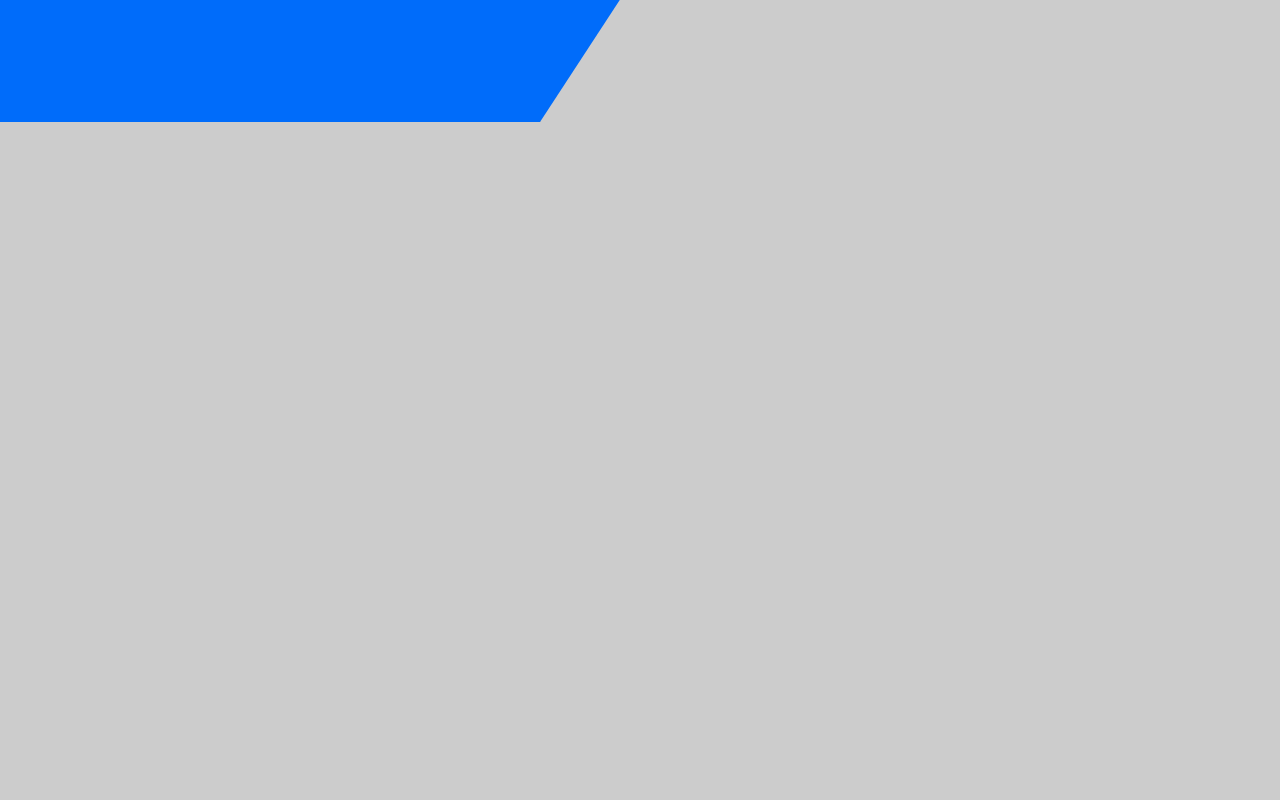
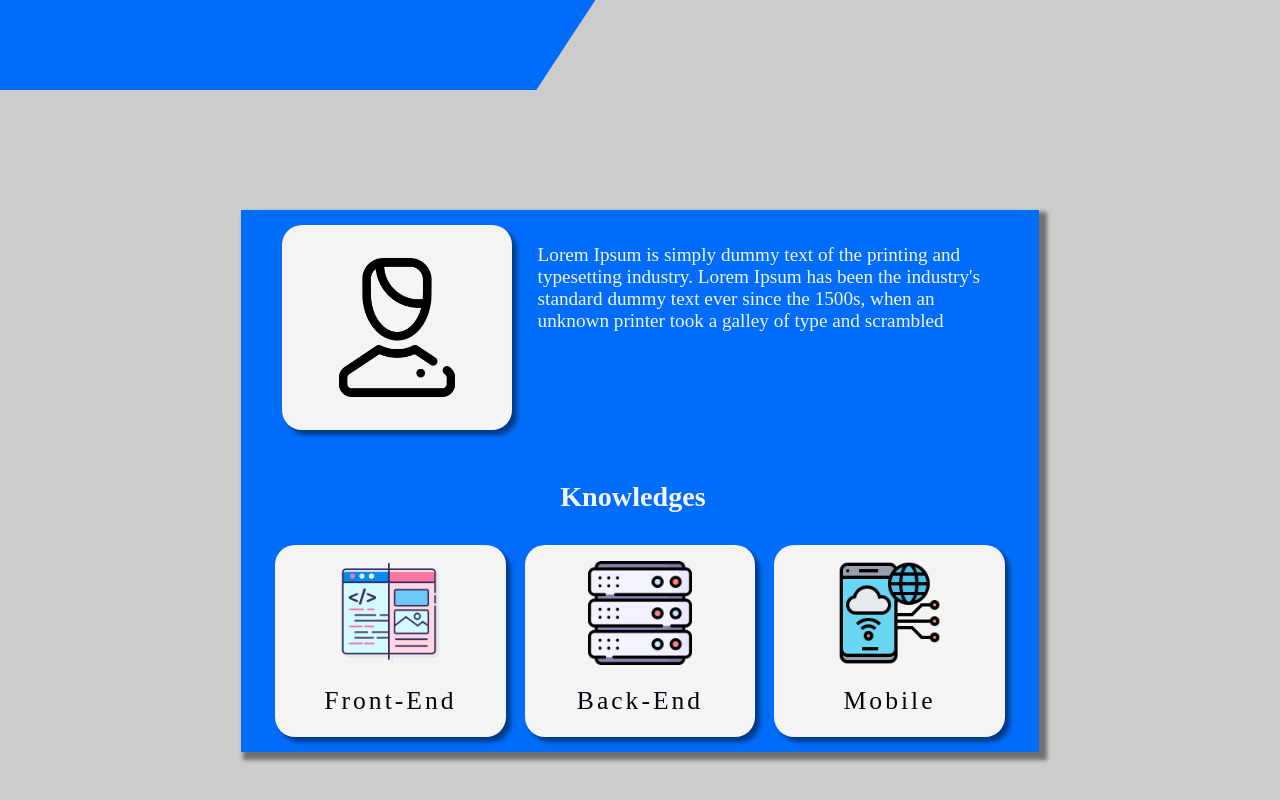
Before and after one commit to AbnerHenri/Portfolio, a plain HTML site: page index.html in a window 1280 px wide. Shown: the part 710-1510 px from the top of the page. Drawn offline with Linux system fonts and the light colour scheme; a web font is replaced by a local one.

Commit message:
Create About

```diff
--- a/Styles/Global.css
+++ b/Styles/Global.css
@@ -2,12 +2,12 @@
 
 :root {
     --Black : #01040F;
-    --White : #FFFFFF;
+    --White : #F4F4F4;
     --Ghost : #CCCCCC;
     --Gray : #202024;
     --Blue : #006CFA;
 
-    --Shadow : rgb(0, 0, 0, 0.25);
+    --Shadow : rgb(0, 0, 0, 0.45);
 }
 
 body, html {
--- a/Styles/Style.css
+++ b/Styles/Style.css
@@ -18,16 +18,15 @@
     justify-content: flex-end;
     align-items: center;
 
-    flex-shrink: 0;
 
-    width: 170vh;
-    height: 130vh;
+    width: 150vh;
+    height: 100vh;
 
     background: var(--Blue);
     -webkit-clip-path: polygon(75% 0%, 100% 50%, 75% 100%, 0% 100%, 0 50%, 0% 0%);
     clip-path: polygon(75% 0%, 100% 50%, 75% 100%, 0% 100%, 0 50%, 0% 0%);
 
-    transform: translate(-40%, -20%);
+    transform: translateX(-30%);
     box-shadow: 20px 40px var(--Shadow);
 }
 
@@ -39,7 +38,7 @@
     flex-shrink: 0;
 
     text-align: center;
-    transform: translate(-75%, 10%);
+    transform: translate(-75%);
 }
 
 .Ball-Apresentation > h1, h2 {
@@ -85,4 +84,102 @@
 
 .Box-About {
     margin-top: 15vh;
+
+    display: flex;
+    justify-content: center;
 }
+
+.Paiting {
+    position: relative;
+
+    display: flex;
+    flex-direction: column;
+    justify-content: space-between;
+
+    background: var(--Blue);
+    box-shadow: 5px 5px 4px 3px var(--Shadow);
+
+    width: 60vw;
+    height: 40vw;
+
+    padding: 15px;
+}
+
+.About {
+    align-self: flex-start;
+
+    width : 100%;
+    height: 50%;
+
+    display: flex;
+    justify-content: space-evenly;
+    align-items: flex-start;
+
+    background: var(--Blue);
+}
+
+.About-Description {
+    max-width: 60%;
+    font-size: 1.5vw;
+    color : var(--White)
+}
+
+.Me-Img {
+    display: flex;
+    justify-content: center;
+    align-items: center;
+    width: 30%;
+    height: 16vw;
+
+    background-color: var(--White);
+    border-radius: 20px;
+
+    box-shadow: 5px 5px 4px var(--Shadow);
+}
+
+.Me-Img > img {
+    width: 60%;
+}
+
+.Knowledges {
+    font-size: 2.2vw;
+
+    margin : auto;
+    color : var(--White);
+
+    position: absolute;
+    top:50%;
+    left: 40%;
+}
+
+.Knowledges-Painting {
+    width: 100%;
+    height: 45%;
+
+    display: flex;
+    justify-content: space-evenly ;
+    align-items: flex-end;
+}
+
+.Sub-Painting {
+    width: 30%;
+    height: 15vw;
+
+    border-radius: 20px;
+    background-color: var(--White);
+
+    display: flex;
+    flex-direction: column;
+    justify-content: space-evenly;
+    align-items: center;
+
+    box-shadow: 5px 5px 4px var(--Shadow);
+}
+
+.Sub-Painting > h2 {
+    color: var(--Black)
+}
+
+.Sub-Painting > img {
+    width: 45%;
+}
--- a/index.html
+++ b/index.html
@@ -70,6 +70,39 @@
 <div class="Container">
     <div class="Box-About">
 
+        <div class="Paiting">
+            <div class="About">
+                <div class="Me-Img">
+                    <img src="./Assets/About.png" alt="Me" />
+                </div>
+
+                <p class="About-Description">
+                    Lorem Ipsum is simply dummy text of the printing and typesetting industry. Lorem Ipsum has been the industry's
+                    standard
+                    dummy text ever since the 1500s, when an unknown printer took a galley of type and scrambled
+                </p>
+            </div>
+
+            <div class="Knowledges-Painting">
+                <h1 class="Knowledges">Knowledges</h1>
+
+                <div class="Sub-Painting">
+                    <img src="./Assets/Front.png" alt="Front" />
+                    <h2>Front-End</h2>
+                </div>
+
+                <div class="Sub-Painting">
+                    <img src="./Assets/Back.png" alt="Front" />
+                    <h2>Back-End</h2>
+                </div>
+
+                <div class="Sub-Painting">
+                    <img src="./Assets/Mobile.png" alt="Front" />
+                    <h2>Mobile</h2>
+                </div>
+            </div>
+        </div>
+
     </div>
 </div>
 
```
Also changed, not shown: Assets/Back.png (added), Assets/Front.png (added), Assets/Mobile.png (added).
